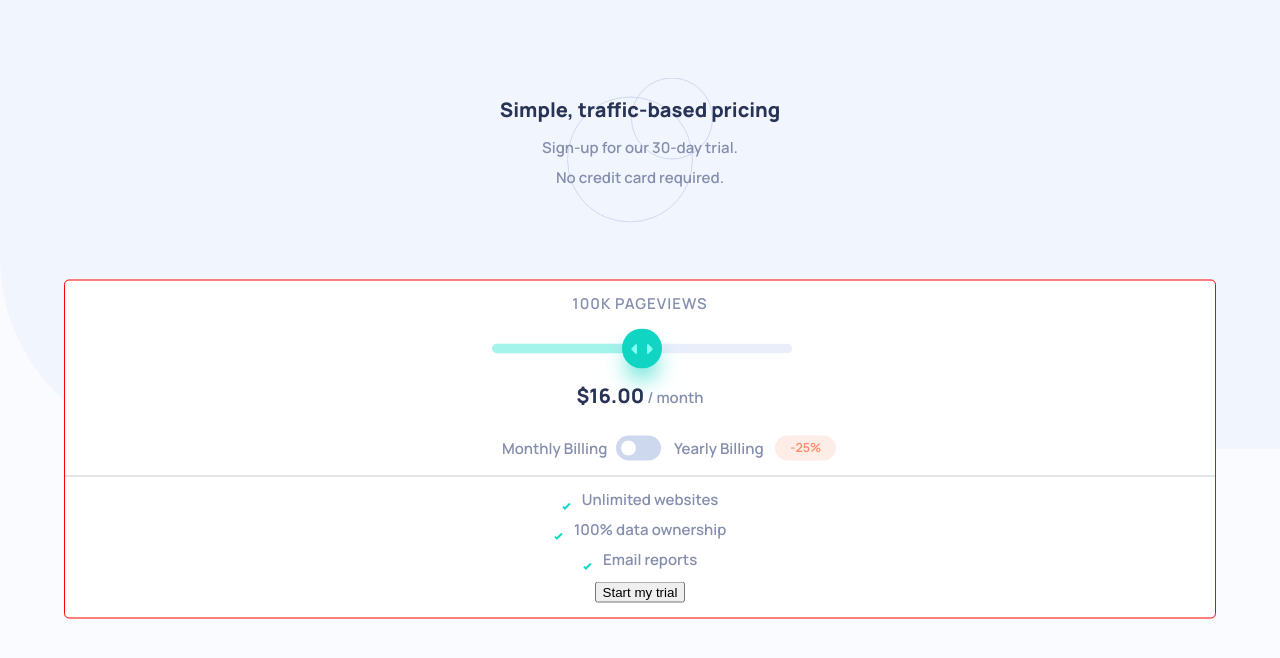
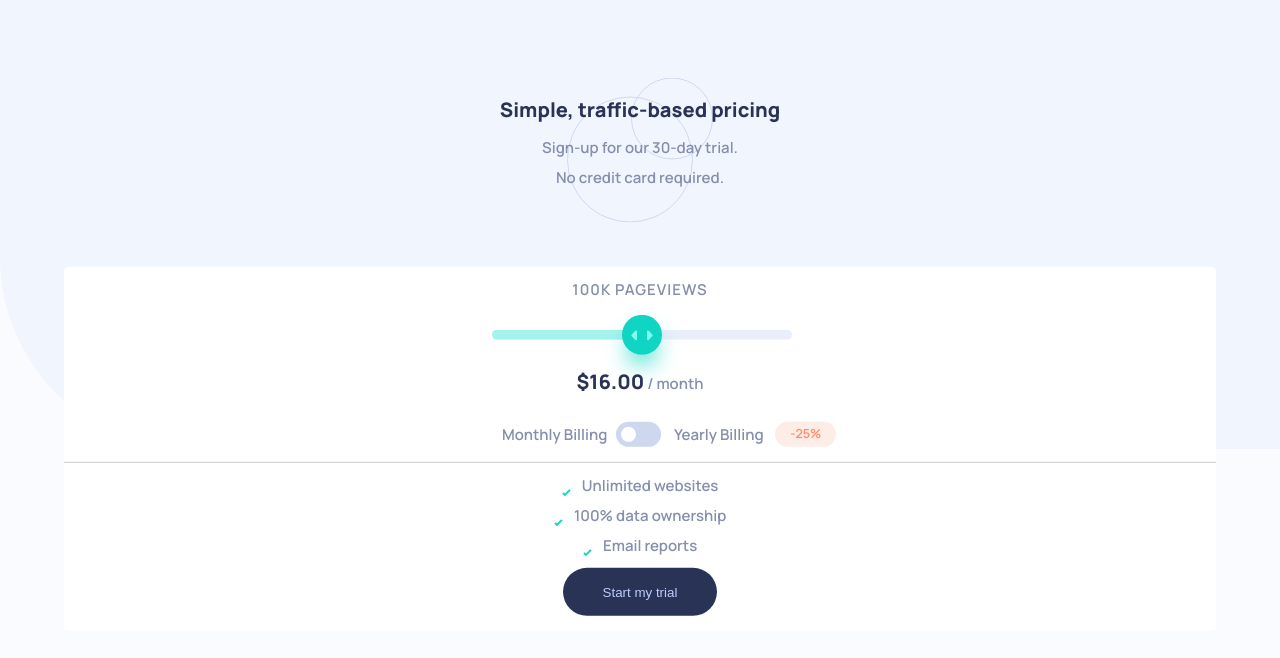
Before and after one commit to nicyuvi/interactive-pricing-component-solution, a React (Create React App) app: page / in a window 1280 px wide. Shown: the top 658 px of the page. Built offline with nearby package versions, Linux system fonts and the light colour scheme.

Commit message:
Style CTA button

```diff
--- a/src/App/CTAButton.js
+++ b/src/App/CTAButton.js
@@ -1,8 +1,7 @@
 import React from 'react';
 
 function CTAButton() {
-  // useState to do something on button press
-  return <button>Start my trial</button>;
+  return <button className='ctaButton'>Start my trial</button>;
 }
 
 export default CTAButton;
--- a/src/index.css
+++ b/src/index.css
@@ -160,6 +160,7 @@ body {
   --lightGrayBlue87: hsl(223, 50%, 87%);
   --grayBlue: hsl(225, 20%, 60%);
   --darkBlue: hsl(227, 35%, 25%);
+  --paleBlue: hsl(226, 100%, 87%);
   --veryPaleBlue: hsl(230, 100%, 99%);
   --lightGrayRed: hsl(14, 92%, 95%);
   --lightRed: hsl(15, 100%, 70%);
@@ -259,7 +260,6 @@ header p {
   left: 50%;
   transform: translate(-50%, -50%);
   padding: 1em 0;
-  border: 1px solid red;
   border-radius: 5px;
   text-align: center;
   color: var(--grayBlue);
@@ -378,6 +378,18 @@ input[type='range']::-webkit-slider-thumb {
 /* ?FooterText */
 
 /* ?CTAButton */
+.ctaButton {
+  border: transparent;
+  padding: 1.25em 3em;
+  border-radius: 30px;
+  background-color: var(--darkBlue);
+  color: var(--paleBlue);
+  cursor: pointer;
+}
+
+.ctaButton:hover {
+  color: white;
+}
 /* ?CTAButton */
 /* ?Pricing Component */
 /** COMPONENTS **/
```
